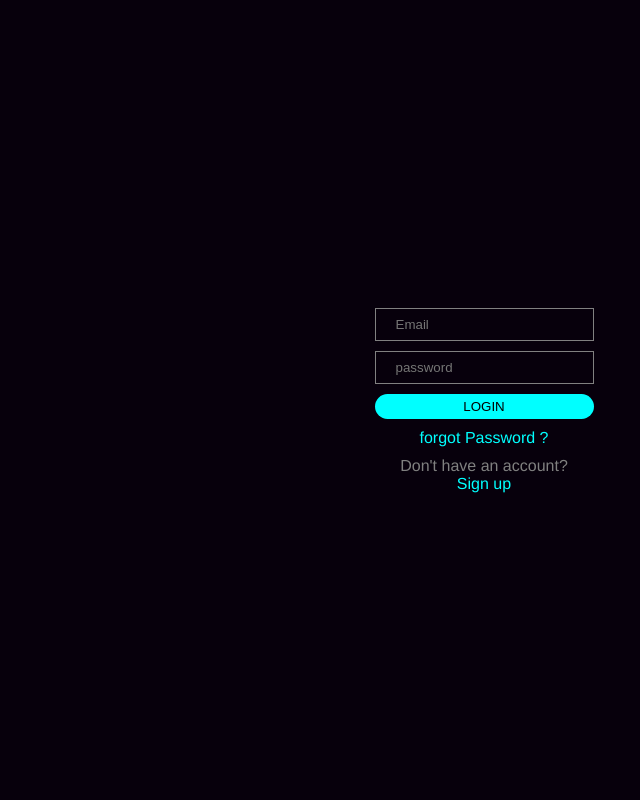
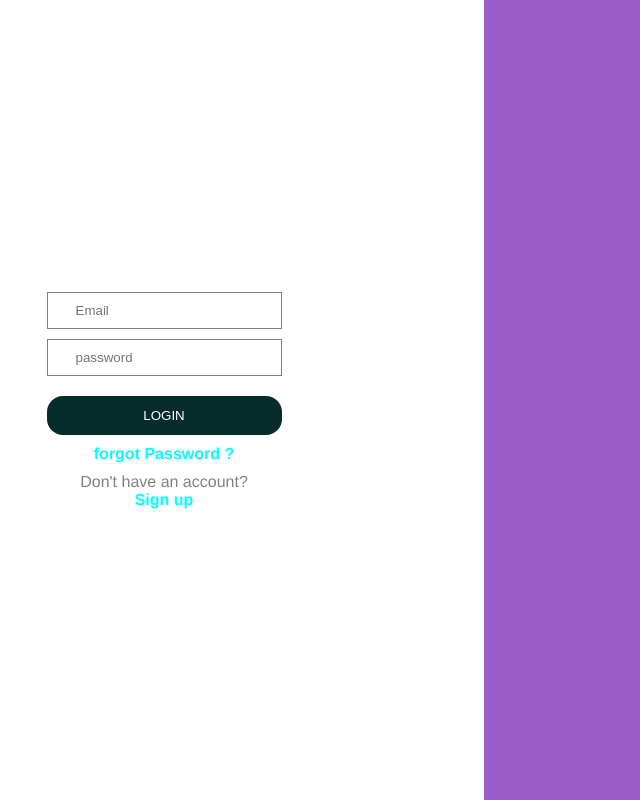
Before and after one commit to TORMOND/Parking-Payment-system, a Vue app: page /NavigationPage in a window 1280 px wide. Shown: the whole page, without its empty margins (156-796 px from the left). Built offline with nearby package versions, Linux system fonts and the light colour scheme.

Commit message:
Made changes on the login & Signin Page

```diff
--- a/src/components/HelloWorld.vue
+++ b/src/components/HelloWorld.vue
@@ -4,7 +4,7 @@
      <form>
        <input type="email" required placeholder="Email" v-model="email">
        <input type="password" required placeholder="password" v-model="password">
-       <p class="error" v-if="errors">{{errors}}</p>
+       <p class="error">{{errors}}</p>
        <button @click.prevent="login">LOGIN</button>
        <span @click="recoverPassword" class="forgot-password">forgot Password ?</span>
 
@@ -14,17 +14,23 @@
 </div>
      </form>
    </div>
+   <div class="section-2">
+
+   </div>
   </div>
 </template>
 
 <script>
-import{ app, db, auth, firebaseConfig, user, signInWithEmailAndPassword, signOut, collection, onAuthStateChanged, getDocs } from '@/firebase.js'
+import{
+db, auth, signInWithEmailAndPassword, collection,
+onAuthStateChanged, getDocs
+ } from '@/firebase.js'
 
 export default {
   name: 'HelloWorld',
   data() {
     return {
-      user: 'Victor',
+      user: '',
       email: '',
       password: '',
       errors: '',
@@ -34,20 +40,19 @@ export default {
     login:function(){
         if(this.mail === "" && this.pass === ""){
 console.log("Fill in required details");
+
  }else{
                  //  Sign in
      signInWithEmailAndPassword(auth, this.email, this.password).then((userCredential) => {
     // const user = userCredential.user;
       onAuthStateChanged(auth, user => {
-
           const querySnapshot = getDocs(collection(db, "userDetails"), {
 });
  querySnapshot.then((collection) => {
 
-
-}).catch(() => {
-  console.log("Error getting document:");
- this.errors = "Incorrect Login details";
+}).catch((error) => {
+  console.log(error + "Error getting document:");
+  this.errors = "Incorrect Login details";
 
 });
 
@@ -78,13 +83,17 @@ this.$router.push('/AdminPage');
 
 <style scoped>
 #loginPage{
-  background-color: rgb(7, 0, 12);
   height: 100vh;
   display: flex;
-  align-items: center;
+}
+.section-2{
+  width:50vw;
+  background-color: rgb(155, 91, 201);
 }
 .signIn-form{
   margin: auto;
+  background-color: #fff;
+  padding: 20px;
 }
 form{
   display: flex;
@@ -92,30 +101,33 @@ form{
   gap:10px;
 }
 input{
-  background-color: rgb(7, 0, 12);
+  /* background-color: rgb(155, 91, 201); */
   color:grey;
   border: 0.5px solid grey;
-  padding: 8px 20px;
+  padding: 10px 28px;
 }
 input:focus{
   border: 0.5px solid aqua;
 }
 button{
-  background-color: aqua;
+  background-color: rgb(5, 43, 43);
   border: none;
+  color:#fff;
   cursor: pointer;
-  border-radius:32px;
-  padding: 5px;
+  border-radius:16px;
+  padding: 12px 24px;
 }
 .create-acc p{
 color:grey;
 }
 .create-acc span{
 color:aqua;
+font-weight:600;
 cursor: pointer;
 }
 .forgot-password{
   color:aqua;
+  font-weight:600;
 }
 .error{
   color:red;
--- a/src/store/index.js
+++ b/src/store/index.js
@@ -1,4 +1,4 @@
-import { createStore } from 'vuex'
+import { createStore } from 'vuex';
 
 export default createStore({
   state: {
--- a/src/views/MapsPage.vue
+++ b/src/views/MapsPage.vue
@@ -15,7 +15,7 @@
   <h3>Nairobi CBD Parking</h3>
 
   <div class="segment-3">
-     <p>ksh 60/hr</p>
+     <p>ksh 420/hr</p>
   <button class="select" @click="optionOne">Select</button>
   </div>
 
@@ -30,7 +30,7 @@
   <h3>Westlands Parking</h3>
 
   <div class="segment-3">
-     <p>ksh 450</p>
+     <p>ksh 450/hr</p>
   <button class="select" @click="optionTwo">Select</button>
   </div>
 
@@ -45,7 +45,7 @@
   <h3>Kisumu Parking</h3>
 
   <div class="segment-3">
-     <p>ksh 350</p>
+     <p>ksh 350/hr</p>
   <button  class="select" @click="optionThree">Select</button>
   </div>
 
@@ -59,7 +59,7 @@
   <h3>Mombasa Parking</h3>
 
   <div class="segment-3">
-     <p>ksh 420</p>
+     <p>ksh 420/hr</p>
   <button class="select" @click="optionFour">Select</button>
   </div>
 
@@ -74,7 +74,7 @@
   <h3>Kiambu Parking</h3>
 
   <div class="segment-3">
-     <p>ksh 420</p>
+     <p>ksh 420/hr</p>
   <button class="select" @click="optionFive">Select</button>
   </div>
 
@@ -88,7 +88,7 @@
   <h3>Nakuru Parking</h3>
 
   <div class="segment-3">
-     <p>ksh 420</p>
+     <p>ksh 420/hr</p>
   <button class="select" @click="optionSix">Select</button>
   </div>
 
--- a/src/views/NavigationPage.vue
+++ b/src/views/NavigationPage.vue
@@ -54,7 +54,7 @@
 
  <div class="details">
   <span>Total Paid Amount</span>
-  <p>Ksh  {{price}}</p>
+  <p>Ksh {{price}}</p>
 </div>
 </div>
 </div>
@@ -94,7 +94,7 @@
   <h4>Hello {{name}}</h4>
 <h3>Find the best Vehicle Parking Space</h3>
 </div>
-<div class="search-bar" style="visibility:hidden;">
+<div class="search-bar">
   <input type="text" placeholder="Search Parking"  v-model="input">
 
    <button>
@@ -142,40 +142,10 @@
 </div>
 <div class="price-details">
   <span>Cost Estimate</span>
-  <p>Ksh {{price*time}}</p>
+  <p>Ksh {{price}} / hr</p>
 </div>
-<div class="slot">
-  <p>Parking Slot</p>
-<select   v-model="slot">
-  <option value="Section A">Section A</option>
-  <option value="Section B">Section B</option>
-  <option value="Section c">Section C</option>
-  <option value="Section D">Section D</option>
-  <option value="Section E">Section E</option>
-   <option value="Section F">Section F</option>
-</select>
-</div>
-<div class="time-period">
-  <p>Time(hours)</p>
-  <select v-model="time">
-    <option value="1">1</option>
-    <option value="2">2</option>
-    <option value="3">3</option>
-    <option value="4">4</option>
-    <option value="5">5</option>
-    <option value="6">6</option>
-    <option value="7">7</option>
-    <option value="8">8</option>
-    <option value="9">9</option>
-    <option value="10">10</option>
-    <option value="11">11</option>
-    <option value="12">12</option>
-  </select>
-</div>
-<div class="payment">
-<button class="pay" @click="applyChanges">Apply Changes</button>
-</div>
-<button class="payBtn" @click="pay">Pay</button>
+
+<button class="pay" @click="pay">Pay</button>
 </div>
 
 
@@ -240,11 +210,6 @@ noUser:function(){
       console.log("user present",this.$store.state.user);
     }
   },
-  applyChanges:function(){
-var chosenTime =  this.$store.state.selectedTime = this.time
-var chosenSlot =  this.$store.state.selectedSlot = this.slot
-this.$store.commit('update',chosenTime, chosenSlot)
-  },
 aboutPage:function(){
 this.$router.push('/About');
 },
@@ -303,6 +268,9 @@ container.classList = "";
   },
   pay:function(){
     this.$router.push('/TransactionsPage');
+    var chosenTime =  this.$store.state.selectedTime = this.time
+var chosenSlot =  this.$store.state.selectedSlot = this.slot
+this.$store.commit('update',chosenTime, chosenSlot)
   },
   maps:function(){
 this.$router.push('/MapsPage');
@@ -330,7 +298,6 @@ onSnapshot(q, (snapshot)=>{
     var profilePic = this.$store.state.userProfile = this.profilePic
     var carReg = this.$store.state.vehicleReg = this.vehicleReg
     this.$store.commit('update', personName, personId, personPhone, personEmail, profilePic, carReg)
-
 
 })
  } else {
@@ -449,6 +416,8 @@ height: 70%;
 position: absolute;
 z-index: 1;
 padding-top: 24px;
+position: sticky;
+top:0;
 }
 .username{
   margin-top: 10px;
@@ -532,6 +501,7 @@ input{
   border-radius: 5px;
   border: 0.5px solid black;
   cursor:pointer;
+   background-color:#fff;
 }
 .price-details{
   padding: 10px ;
--- a/src/views/Settings.vue
+++ b/src/views/Settings.vue
@@ -1,5 +1,5 @@
 <template>
-  <div id="settings">
+<div id="settings">
 <div id="container">
 
 
--- a/src/views/SignUpPage.vue
+++ b/src/views/SignUpPage.vue
@@ -1,6 +1,8 @@
 <template>
   <div id="signup-page">
+ <div class="section-2">
 
+  </div>
 <form class="signUp-form">
 <input type="text" placeholder="Full Name" required v-model="names">
 <input type="text" placeholder="Email" required v-model="mail">
@@ -20,6 +22,7 @@
 
 
   </div>
+
 </template>
 
 <script>
@@ -56,7 +59,6 @@ createAccount:function(){
       id:user.uid,
     });
 
-
     }).then(()=>{
 this.$router.push('/')
     })
@@ -78,23 +80,26 @@ loginPage:function(){
 
 <style>
 #signup-page{
-  background-color: rgb(7, 0, 12);
   height: 100vh;
   display: flex;
-  align-items: center;
   width: 100%;
+}
+.section-2{
+  width:50vw;
+  background-color: rgb(155, 91, 201);
 }
 .signUp-form{
   margin: auto;
   display:flex;
   flex-direction: column;
   gap:10px;
+   background-color: #fff;
+  padding: 20px;
 }
 input{
-  background-color: rgb(7, 0, 12);
-  color:grey;
-  border: 0.5px solid grey;
-  padding: 8px 20px;
+  color:rgb(44, 43, 43);
+  border: 0.5px solid rgb(39, 38, 38);
+  padding: 10px 28px;
 }
 input:focus{
   border: 0.5px solid aqua;
@@ -103,16 +108,24 @@ button{
   background-color: aqua;
   border: none;
   cursor: pointer;
-  border-radius:32px;
-  padding: 5px;
+  border-radius:16px;
+  padding: 8px 24px;
 }
 .signInPage span{
 color:aqua;
+font-weight:600;
 cursor:pointer;
 }
 .signInPage p{
 color:grey;
 }
+@media all and(max-width: 500px){
+
+}
+@media all and(min-width: 2400px){
+
+}
+
 
 
 </style>
--- a/src/views/TransactionsPage.vue
+++ b/src/views/TransactionsPage.vue
@@ -4,8 +4,8 @@
     <div class="loading" v-if="load">
       <img src="loading.gif">
     </div>
+
     <div id="main-content">
-
       <div class="content">
          <nav>
 <div class="back">
@@ -50,11 +50,11 @@
   </div>
   <div class="phone">
     <span>Slot:</span>
-    <p class="pickedSlot" v-bind:value="slot">{{slot}}</p>
+    <p class="pickedSlot" v-bind:value="slot">{{lot}}</p>
   </div>
 
 </div>
-<!-- <div class="slot">
+<div class="slot">
   <p>Parking Slot</p>
 <select   v-model="slot">
   <option value="Section A">Section A</option>
@@ -84,7 +84,7 @@
 </div>
 <div class="payment">
 <button class="payBtn" @click="applyChanges">Apply Changes</button>
-</div> -->
+</div>
 <div class="payment">
   <button class="payBtn" @click="makePayment">Make Payment</button>
 </div>
@@ -213,7 +213,7 @@ computed:{
   period(){
     return this.$store.state.selectedTime
   },
-  slot(){
+  lot(){
     return this.$store.state.selectedSlot
   },
    location(){
```
